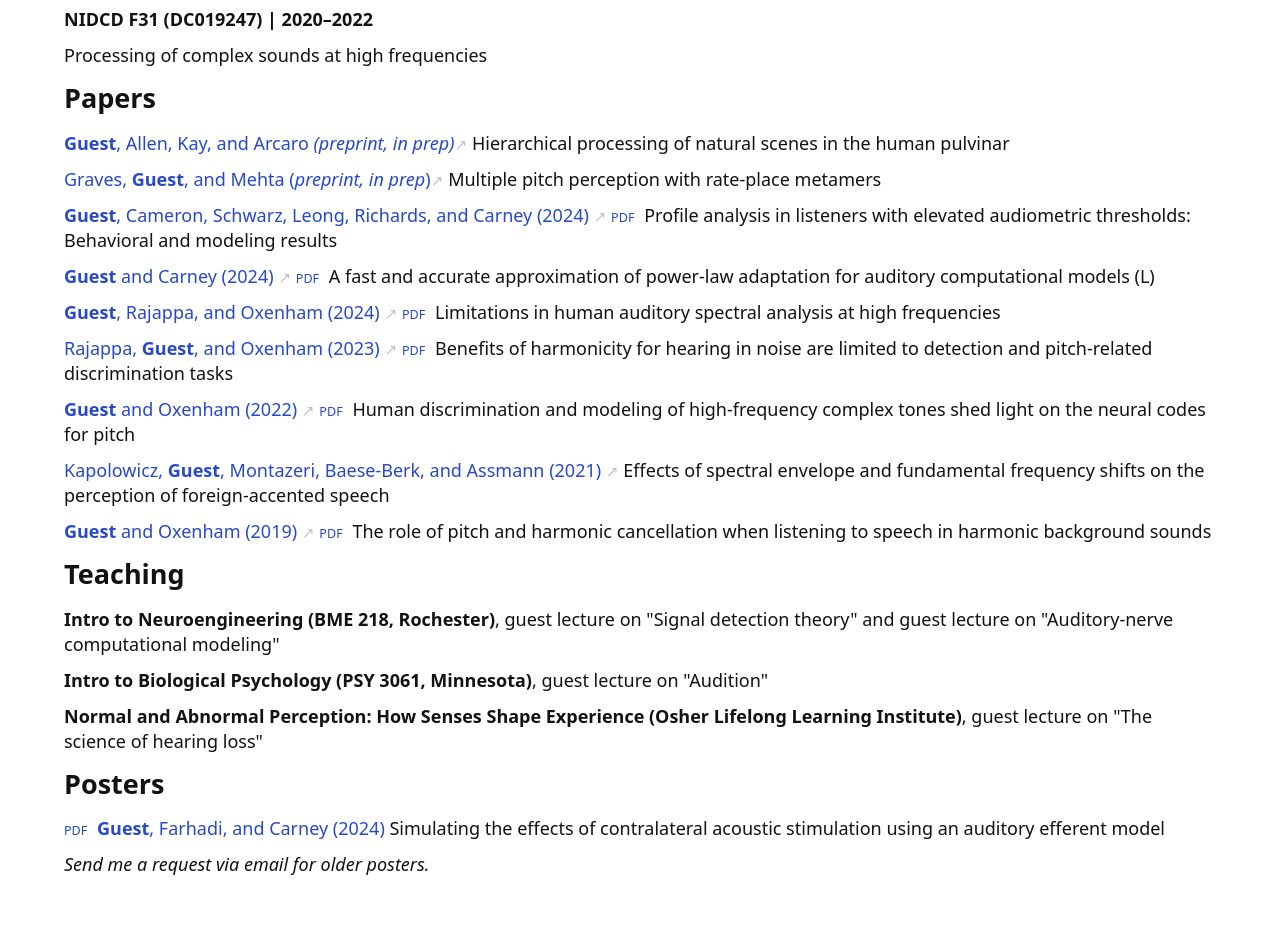
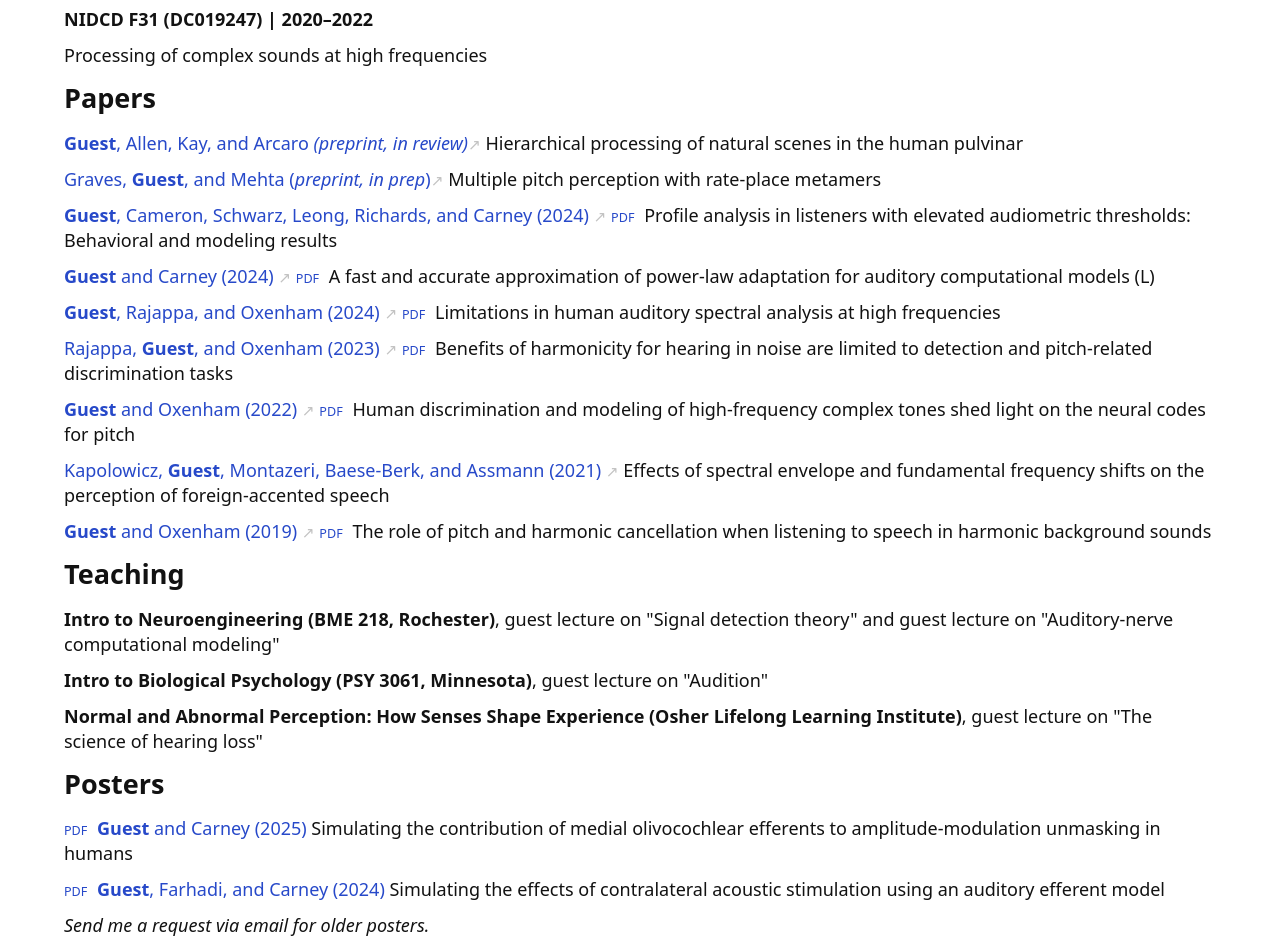
Before and after one commit to guestdaniel/guestdaniel.github.io, a plain HTML site: page index.html in a window 1280 px wide. Shown: the part 845-1794 px from the top of the page. Before the commit the page ends 1733 px from the top, so only its background shows below. Drawn offline with Linux system fonts and the light colour scheme.

Commit message:
Added ASA NOLA poster

```diff
--- a/index.html
+++ b/index.html
@@ -73,7 +73,7 @@
   <p> Processing of complex sounds at high frequencies </p>
 
   <h1> Papers </h1>
-  <p> <a href="doi: https://doi.org/10.1101/2025.03.20.644381"> <b>Guest</b>, Allen, Kay, and Arcaro <i>(preprint, in prep)</i></a> Hierarchical processing of natural scenes in the human pulvinar</p>
+  <p> <a href="doi: https://doi.org/10.1101/2025.03.20.644381"> <b>Guest</b>, Allen, Kay, and Arcaro <i>(preprint, in review)</i></a> Hierarchical processing of natural scenes in the human pulvinar</p>
 
   <p> <a href="https://zenodo.org/records/13334206"> Graves, <b>Guest</b>, and Mehta (<i>preprint, in prep</i>)</a> Multiple pitch perception with rate-place metamers </p>
 
@@ -113,6 +113,8 @@
 	<p>2013–2017: BS Psychology (UT Dallas)</p> -->
 
   <h1> Posters </h1>
+  <p> <a href="file/GuestASA2025.pdf"> <b>Guest</b> and Carney (2025) </a> Simulating the contribution of medial olivocochlear efferents to amplitude-modulation unmasking in humans </p>
+
   <p> <a href="file/GuestHWK2024.pdf"> <b>Guest</b>, Farhadi, and Carney (2024) </a> Simulating the effects of contralateral acoustic stimulation using an auditory efferent model </p>
 
   <p><i>Send me a request via email for older posters.</i></p>
```
Also changed, not shown: 1 other file.
